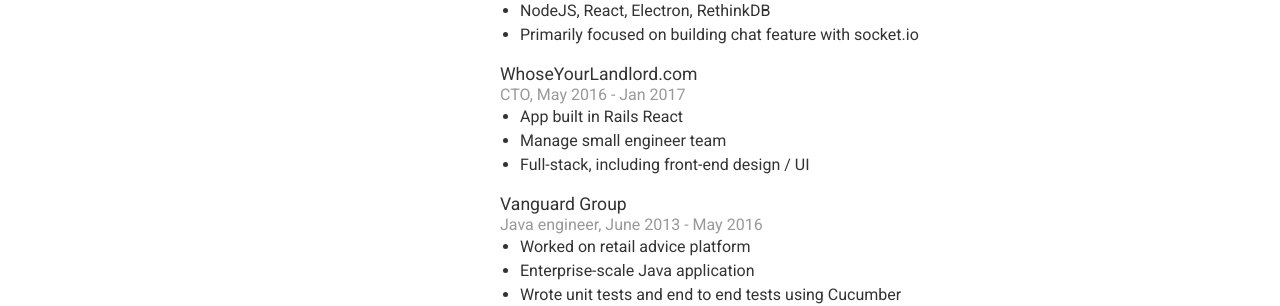
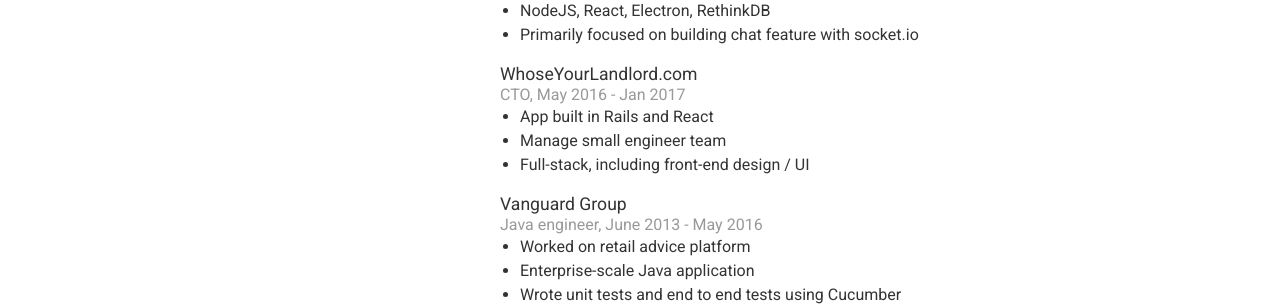
Before and after one commit to nikorablin/nikorablin.io, a Jekyll site: the page built from src/cv.html, in a window 1280 px wide. Shown: the part 228-534 px from the top of the page. Built offline with Jekyll 4.4.1, drawn with Linux system fonts in a browser that asks for light colours.

Commit message:
fix typo

```diff
--- a/src/cv.html
+++ b/src/cv.html
@@ -17,7 +17,7 @@ title:  CV
     <h3><a class="CV__section-link" href="http://whoseyourlandlord.com">WhoseYourLandlord.com</a></h3>
     <h4 class="text-muted">CTO, May 2016 - Jan 2017</h4>
     <ul class="CV__list">
-      <li class="CV__list-item">App built in Rails React</li>
+      <li class="CV__list-item">App built in Rails and React</li>
       <li class="CV__list-item">Manage small engineer team</li>
       <li class="CV__list-item">Full-stack, including front-end design / UI</li>
     </ul>
```
